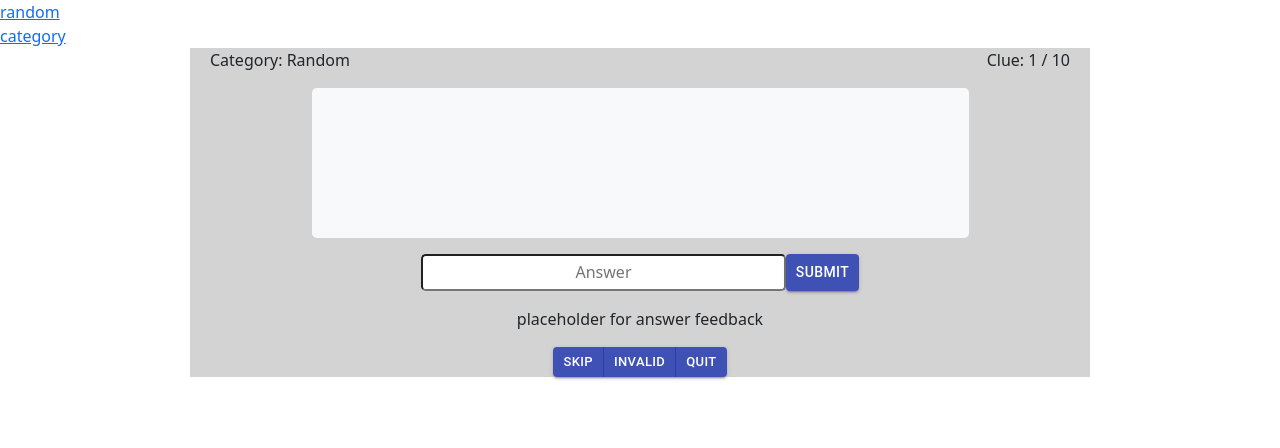
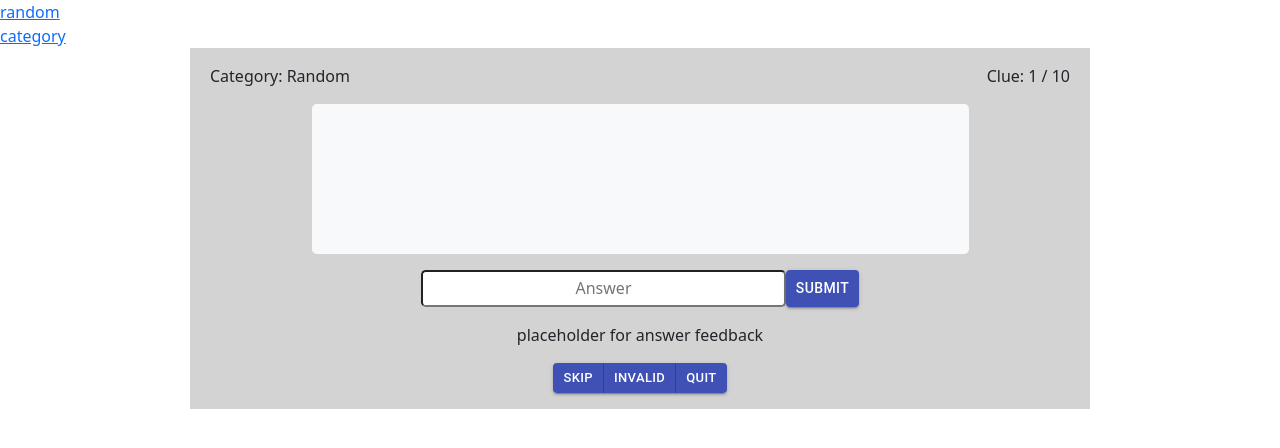
Before and after one commit to rgrigore/reacting-to-jeopardy, a React (Create React App) app: page /quiz in a window 1280 px wide. Shown: the top 448 px of the page. Built offline with nearby package versions, Linux system fonts and the light colour scheme; no server answers.

Commit message:
Add some spacing

```diff
--- a/src/components/quiz/QuizPage.js
+++ b/src/components/quiz/QuizPage.js
@@ -104,7 +104,7 @@ const QuizPage = props => {
 	return (
 		<div className="container" style={{ backgroundColor: "lightgrey", maxWidth: "900px" }}>
 			<div className="row">
-				<div className="d-flex">
+				<div className="d-flex mt-3">
 					<div className="ms-2 me-auto">Category: <span className="text-capitalize">{ category }</span></div>
 					<div className="me-2">Clue: { progress } / { quizLength }</div>
 				</div>
@@ -113,7 +113,7 @@ const QuizPage = props => {
 				<Question clue={ clue } />
 			</div>
 			<div className="row mt-3">
-				<div className="d-flex justify-content-center">
+				<div className="mb-3 d-flex justify-content-center">
 					<ButtonGroup variant="contained" color="primary" size="small" aria-label="contained primary button group">
 						<Button onClick={ skipButton }>Skip</Button>
 						<Button onClick={ invalidButton }>Invalid</Button>
```
